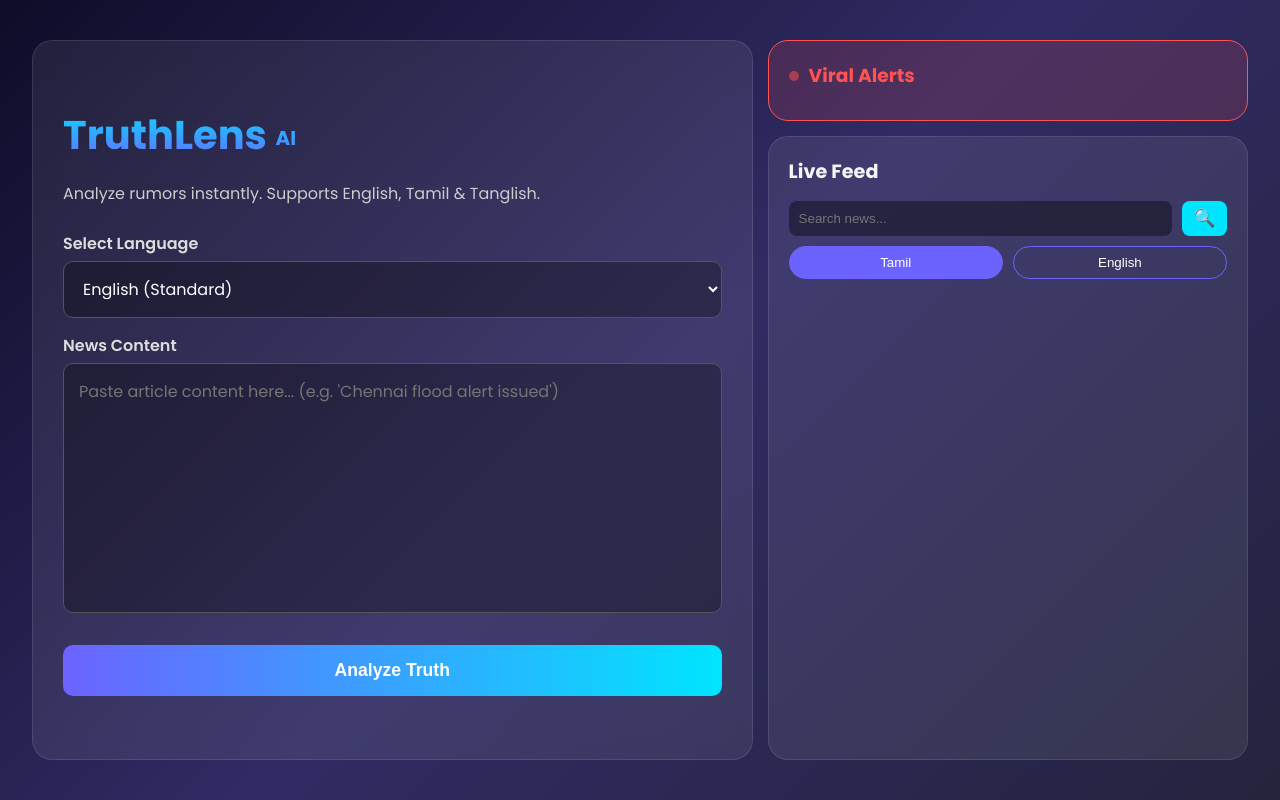
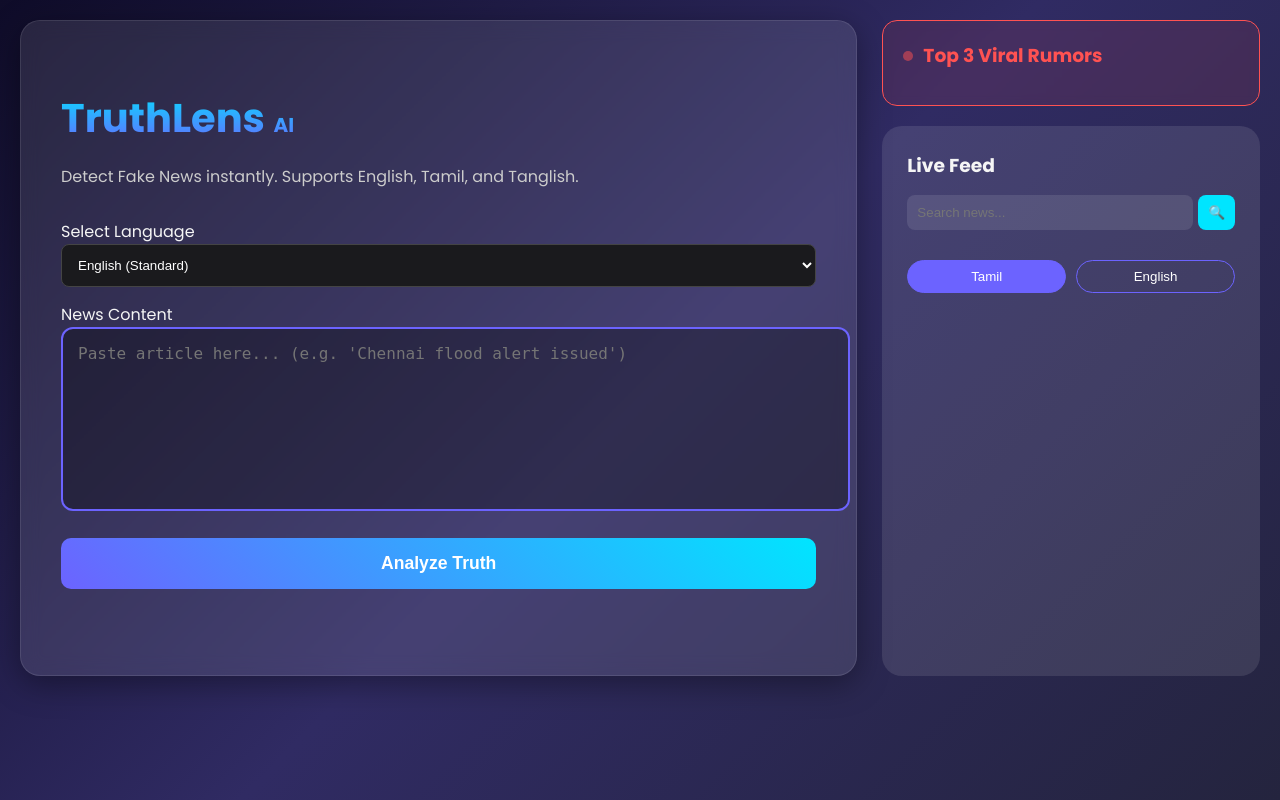
Before and after one commit to MrBlack-07/RumorDetection, a Flask app: template templates/home.html in a window 1280 px wide. Run offline with Flask 3, Linux system fonts and the light colour scheme; the template is opened without the code that fills it, so the values that code supplies are empty.

Commit message:
Fixed gap: Equal height boxes and tighter spacing

```diff
--- a/app.py
+++ b/app.py
@@ -2,6 +2,7 @@ from flask import Flask, request, render_template, jsonify
 import pickle
 import feedparser
 from deep_translator import GoogleTranslator
+import random
 
 app = Flask(__name__)
 
@@ -32,17 +33,33 @@ def fetch_news_rss(query, lang='en'):
     return posts
 
 def get_top_rumors():
+    """
+    Returns a list of trending rumors for the demo.
+    You can update these strings to match current events!
+    """
     return [
-        {"text": "RBI withdrawing ₹500 notes?", "status": "Viral on WhatsApp", "verdict": "FAKE"},
-        {"text": "Free iPhone 15 Govt Scheme", "status": "Shared 10k times", "verdict": "SCAM"},
-        {"text": "Chennai Metro Ticket Hike", "status": "Trending", "verdict": "REAL"}
+        {
+            "text": "RBI to withdraw ₹500 notes next month?",
+            "status": "Viral on WhatsApp",
+            "verdict": "FAKE"
+        },
+        {
+            "text": "New 'Cyber-Kidnap' scam targeting Chennai parents",
+            "status": "Trending Now",
+            "verdict": "REAL THREAT"
+        },
+        {
+            "text": "Free iPhone 15 giveaway link by Govt of India",
+            "status": "Shared 10k times",
+            "verdict": "SCAM"
+        }
     ]
 
 # --- ROUTES ---
 @app.route('/')
 def home():
     news = fetch_news_rss("Tamil Nadu", lang='ta')
-    rumors = get_top_rumors()
+    rumors = get_top_rumors() # Get the top rumors
     return render_template('home.html', news_data=news, current_feed="Tamil News", rumors=rumors)
 
 @app.route('/get_feed', methods=['POST'])
@@ -68,7 +85,7 @@ def search_news():
 
     news = fetch_news_rss(search_query, lang='en')
     rumors = get_top_rumors()
-    return render_template('home.html', news_data=news, current_feed=f"Results: {raw_query}", search_val=raw_query, rumors=rumors)
+    return render_template('home.html', news_data=news, current_feed=f"Results for: {raw_query}", search_val=raw_query, rumors=rumors)
 
 @app.route('/predict', methods=['POST'])
 def predict():
--- a/templates/home.html
+++ b/templates/home.html
@@ -9,151 +9,116 @@
         /* --- GLOBAL STYLES --- */
         :root {
             --primary: #6C63FF;
+            --secondary: #2A2A2E;
             --accent: #00E5FF;
-            --glass: rgba(255, 255, 255, 0.08);
+            --text-light: #f5f5f5;
+            --glass: rgba(255, 255, 255, 0.1);
             --danger: #FF5252;
-            --bg-gradient: linear-gradient(135deg, #0f0c29, #302b63, #24243e);
         }
 
         body {
             font-family: 'Poppins', sans-serif;
-            background: var(--bg-gradient);
-            color: #f5f5f5;
+            background: linear-gradient(135deg, #0f0c29, #302b63, #24243e);
+            color: var(--text-light);
             margin: 0;
             padding: 0;
-            height: 100vh; /* Force full screen height */
-            display: flex;
-            justify-content: center;
-            align-items: center; /* Center vertically */
-            overflow: hidden; /* Prevent body scroll, let containers scroll */
+            min-height: 100vh;
         }
 
-        /* --- LAYOUT GRID --- */
         .container {
-            width: 95%;
-            max-width: 1400px;
-            height: 90vh; /* Takes up 90% of screen height */
-            display: grid;
-            grid-template-columns: 1.5fr 1fr; /* Left side wider */
-            gap: 15px; /* GAP REMOVED: Reduced from 25px to 15px */
+            max-width: 1300px;
+            margin: 0 auto;
+            padding: 20px;
+            display: flex;
+            flex-wrap: wrap;
+            gap: 25px;
         }
 
-        /* --- LEFT BOX: DETECTOR --- */
+        /* --- LEFT SIDE: DETECTOR --- */
         .main-section {
+            flex: 2;
             background: var(--glass);
-            backdrop-filter: blur(12px);
+            backdrop-filter: blur(10px);
             border: 1px solid rgba(255,255,255,0.1);
             border-radius: 20px;
-            padding: 30px;
+            padding: 40px;
+            box-shadow: 0 8px 32px 0 rgba(0, 0, 0, 0.37);
+        }
+
+        h1 { font-size: 2.5rem; margin-bottom: 5px; background: -webkit-linear-gradient(var(--accent), var(--primary)); -webkit-background-clip: text; -webkit-text-fill-color: transparent; }
+
+        textarea {
+            width: 100%; height: 150px; background: rgba(0,0,0,0.3); border: 2px solid var(--primary);
+            border-radius: 12px; color: white; padding: 15px; font-size: 1rem; resize: none; margin-bottom: 20px;
+        }
+        textarea:focus { outline: none; box-shadow: 0 0 15px var(--primary); }
+
+        select {
+            width: 100%; padding: 12px; background: #1a1a1d; border: 1px solid #444; color: white; border-radius: 8px; margin-bottom: 15px;
+        }
+
+        .btn-main {
+            width: 100%; padding: 15px; background: linear-gradient(45deg, var(--primary), var(--accent));
+            border: none; border-radius: 10px; color: white; font-weight: 700; font-size: 1.1rem; cursor: pointer;
+        }
+        .btn-main:hover { transform: scale(1.02); }
+
+        /* --- RIGHT SIDE: SIDEBAR --- */
+        .sidebar {
+            flex: 1;
+            min-width: 320px;
             display: flex;
             flex-direction: column;
-            justify-content: center; /* Centers content vertically */
-            height: 100%; /* Forces it to match the right side height */
-            box-sizing: border-box;
+            gap: 20px;
         }
 
-        h1 { font-size: 2.5rem; margin: 0; background: -webkit-linear-gradient(var(--accent), var(--primary)); -webkit-background-clip: text; -webkit-text-fill-color: transparent; }
-        p { color: #ccc; margin-bottom: 25px; }
+        /* RUMOR CARD (NEW) */
+        .rumor-card {
+            background: rgba(255, 82, 82, 0.1); /* Red tint */
+            border: 1px solid var(--danger);
+            border-radius: 15px;
+            padding: 20px;
+            backdrop-filter: blur(5px);
+        }
+        .rumor-header { display: flex; align-items: center; gap: 10px; margin-bottom: 15px; }
+        .pulse-dot { width: 10px; height: 10px; background: var(--danger); border-radius: 50%; animation: pulse 1.5s infinite; }
 
-        label { font-weight: 600; color: #ddd; margin-top: 15px; display: block; }
-
-        select, textarea {
-            width: 100%;
-            background: rgba(0,0,0,0.3);
-            border: 1px solid #555;
-            border-radius: 10px;
-            color: white;
-            padding: 15px;
-            font-family: 'Poppins', sans-serif;
-            font-size: 1rem;
-            margin-top: 5px;
-            box-sizing: border-box;
-        }
-
-        textarea { height: 250px; resize: none; } /* Made taller to fill gap */
-        textarea:focus, select:focus { outline: none; border-color: var(--accent); }
-
-        .btn-main {
-            width: 100%;
-            padding: 15px;
-            margin-top: 25px;
-            background: linear-gradient(90deg, var(--primary), var(--accent));
-            border: none;
-            border-radius: 10px;
-            color: white;
-            font-weight: 700;
-            font-size: 1.1rem;
-            cursor: pointer;
-            transition: 0.2s;
-        }
-        .btn-main:hover { transform: translateY(-2px); }
-
-        /* --- RIGHT BOX: SIDEBAR --- */
-        .sidebar {
-            display: flex;
-            flex-direction: column;
-            gap: 15px;
-            height: 100%; /* Full height */
-        }
-
-        /* Rumor Alerts */
-        .rumor-card {
-            background: rgba(255, 82, 82, 0.15);
-            border: 1px solid var(--danger);
-            border-radius: 20px;
-            padding: 20px;
-            flex-shrink: 0; /* Prevents shrinking */
-        }
-        .rumor-header { display: flex; align-items: center; gap: 10px; margin-bottom: 10px; }
-        .pulse-dot { width: 10px; height: 10px; background: var(--danger); border-radius: 50%; animation: pulse 1.5s infinite; }
         @keyframes pulse { 0% { opacity: 1; } 50% { opacity: 0.5; } 100% { opacity: 1; } }
 
-        .rumor-item { margin-bottom: 8px; padding-bottom: 8px; border-bottom: 1px solid rgba(255,255,255,0.1); }
+        .rumor-item { margin-bottom: 15px; padding-bottom: 10px; border-bottom: 1px solid rgba(255,255,255,0.1); }
         .rumor-item:last-child { border: none; margin: 0; }
-        .rumor-tag { font-size: 0.7rem; background: var(--danger); padding: 2px 6px; border-radius: 4px; font-weight: bold; }
+        .rumor-text { font-size: 0.9rem; font-weight: 600; color: #fff; }
+        .rumor-tag { font-size: 0.75rem; background: var(--danger); color: white; padding: 2px 8px; border-radius: 4px; margin-left: 5px; }
 
-        /* News Feed */
+        /* NEWS FEED */
         .news-section {
             background: var(--glass);
             border-radius: 20px;
-            padding: 20px;
-            flex-grow: 1; /* Fills all remaining space */
+            padding: 25px;
+            flex-grow: 1;
+            height: 500px;
             display: flex;
             flex-direction: column;
-            border: 1px solid rgba(255,255,255,0.1);
-            overflow: hidden; /* Contains the scroll area */
         }
 
-        .search-bar { display: flex; gap: 10px; margin-bottom: 10px; }
-        .search-bar input { flex: 1; padding: 10px; border-radius: 8px; border: none; background: rgba(0,0,0,0.4); color: white; }
-        .search-btn { background: var(--accent); border: none; border-radius: 8px; width: 45px; cursor: pointer; font-size: 1.1rem; }
-
-        .feed-controls { display: flex; gap: 10px; margin-bottom: 10px; }
-        .feed-btn { flex: 1; padding: 8px; border: 1px solid var(--primary); background: transparent; color: white; border-radius: 50px; cursor: pointer; transition: 0.3s; }
+        .feed-controls { display: flex; gap: 10px; margin: 15px 0; }
+        .feed-btn { flex: 1; padding: 8px; border: 1px solid var(--primary); background: transparent; color: white; border-radius: 20px; cursor: pointer; transition: 0.3s; }
         .feed-btn.active { background: var(--primary); }
 
-        .news-scroll-area {
-            flex: 1;
-            overflow-y: auto; /* Internal scrolling only */
-            padding-right: 5px;
-        }
-        .news-scroll-area::-webkit-scrollbar { width: 5px; }
-        .news-scroll-area::-webkit-scrollbar-thumb { background: #555; border-radius: 3px; }
+        .search-bar { display: flex; gap: 5px; margin-bottom: 15px; }
+        .search-bar input { flex: 1; padding: 10px; border-radius: 8px; border: none; background: rgba(255,255,255,0.1); color: white; }
+        .search-btn { padding: 10px; background: var(--accent); border: none; border-radius: 8px; cursor: pointer; }
+
+        .news-scroll-area { flex: 1; overflow-y: auto; padding-right: 5px; }
+        .news-scroll-area::-webkit-scrollbar { width: 6px; }
+        .news-scroll-area::-webkit-scrollbar-thumb { background: #444; border-radius: 3px; }
 
         .news-card {
             background: rgba(255,255,255,0.05); padding: 12px; border-radius: 10px; margin-bottom: 10px; border-left: 3px solid var(--accent);
         }
-        .news-card a { text-decoration: none; color: #eee; font-size: 0.9rem; font-weight: 500; display:block; }
-        .meta { font-size: 0.7rem; color: #aaa; margin-top: 4px; display: block; }
+        .news-card a { text-decoration: none; color: #eee; font-size: 0.9rem; }
+        .meta { font-size: 0.75rem; color: #aaa; display: block; margin-top: 5px; }
 
-        /* --- MOBILE RESPONSIVENESS --- */
-        @media (max-width: 900px) {
-            body { height: auto; overflow-y: auto; display: block; padding: 20px; }
-            .container { display: flex; flex-direction: column; height: auto; width: 100%; gap: 20px; }
-            .main-section { height: auto; padding: 20px; }
-            .sidebar { height: auto; }
-            .news-section { height: 500px; } /* Fixed height for news on mobile */
-        }
     </style>
 </head>
 <body>
@@ -161,9 +126,8 @@
 <div class="container">
 
     <div class="main-section">
-        <div>
-            <h1>TruthLens <span style="font-size:0.5em; color:var(--accent); vertical-align: middle;">AI</span></h1>
-            <p>Analyze rumors instantly. Supports English, Tamil & Tanglish.</p>
+        <h1>TruthLens <span style="font-size:0.5em; color:var(--accent);">AI</span></h1>
+        <p style="color:#ccc; margin-bottom: 30px;">Detect Fake News instantly. Supports English, Tamil, and Tanglish.</p>
 
         <form action="/predict" method="POST">
             <label>Select Language</label>
@@ -173,11 +137,10 @@
             </select>
 
             <label>News Content</label>
-                <textarea name="news" placeholder="Paste article content here... (e.g. 'Chennai flood alert issued')" required></textarea>
+            <textarea name="news" placeholder="Paste article here... (e.g. 'Chennai flood alert issued')" required></textarea>
 
             <button type="submit" class="btn-main">Analyze Truth</button>
         </form>
-        </div>
     </div>
 
     <div class="sidebar">
@@ -185,21 +148,21 @@
         <div class="rumor-card">
             <div class="rumor-header">
                 <div class="pulse-dot"></div>
-                <h3 style="margin:0; color: #FF5252;">Viral Alerts</h3>
+                <h3 style="margin:0; color: #FF5252;">Top 3 Viral Rumors</h3>
             </div>
             {% for rumor in rumors %}
             <div class="rumor-item">
-                <div style="font-size: 0.85rem; font-weight: 600; margin-bottom: 3px;">{{ rumor.text }}</div>
-                <div style="display:flex; align-items: center; justify-content: space-between;">
+                <div class="rumor-text">{{ rumor.text }}</div>
+                <div style="margin-top:5px;">
                     <span class="rumor-tag">{{ rumor.verdict }}</span>
-                    <span style="font-size:0.7rem; color:#ccc;">{{ rumor.status }}</span>
+                    <span style="font-size:0.75rem; color:#ccc; margin-left:5px;">{{ rumor.status }}</span>
                 </div>
             </div>
             {% endfor %}
         </div>
 
         <div class="news-section">
-            <h3 style="margin:0; font-size: 1.2rem;">Live Feed</h3>
+            <h3 style="margin:0;">Live Feed</h3>
 
             <form class="search-bar" action="/search_news" method="POST" style="margin-top:15px;">
                 <input type="text" name="query" placeholder="Search news..." value="{{ search_val }}">
```
Lines whose indentation alone changed are shown as unchanged.
